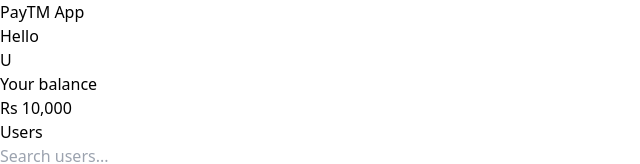
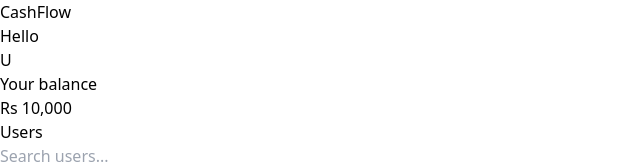
Before and after one commit to samarthh29/cash-flow, a React (Vite) app in the folder frontend/: page /dashboard in a window 1280 px wide. Shown: the top 164 px of the page, without its empty margins (0-640 px from the left). Built offline with nearby package versions, Linux system fonts and the light colour scheme; no server answers.

Commit message:
changes in app bar

```diff
--- a/frontend/src/components/Appbar.jsx
+++ b/frontend/src/components/Appbar.jsx
@@ -1,7 +1,7 @@
 export const Appbar = () => {
   return (
     <div className="shadow h-14 flex justify-between">
-      <div className="flex flex-col justify-center h-full ml-4">PayTM App</div>
+      <div className="flex flex-col justify-center h-full ml-4">CashFlow</div>
       <div className="flex">
         <div className="flex flex-col justify-center h-full mr-4">Hello</div>
         <div className="rounded-full h-12 w-12 bg-slate-200 flex justify-center mt-1 mr-2">
```
